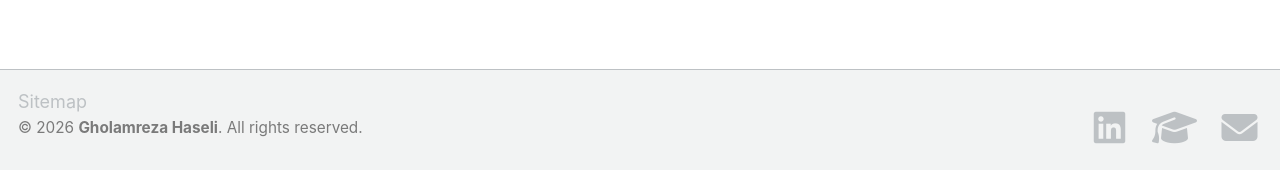
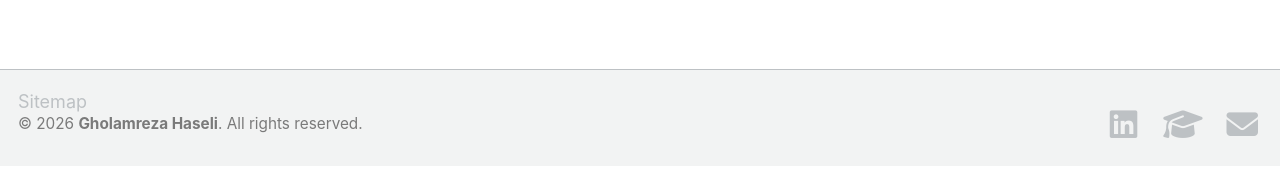
Before and after one commit to Gholamreza-Haseli/Gholamreza-Haseli.github.io, a Jekyll site: the page built from _pages/about.md, in a window 1280 px wide and 900 px high, scrolled down 585 px. Shown: the part 727-897 px from the top of the window. Built offline with Jekyll 4.4.1, drawn with Linux system fonts in a browser that asks for light colours; some web fonts are replaced; a script bundle is joined from its source files by our own code; library files that are not in the unit come from our copies.

Commit message:
Update footer.html

```diff
--- a/_includes/footer.html
+++ b/_includes/footer.html
@@ -6,15 +6,15 @@
 
   <div style="display: flex; gap: 20px; background: transparent !important;">
 
-    <a href="https://www.linkedin.com/in/gholamrezahaseli/" target="_blank" title="LinkedIn" style="font-size: 2em; color: #0077b5; background: transparent !important; text-decoration: none;">
+    <a href="https://www.linkedin.com/in/gholamrezahaseli/" target="_blank" title="LinkedIn" style="font-size: 1.75em; color: #0077b5; background: transparent !important; text-decoration: none;">
       <i class="fab fa-fw fa-linkedin"></i>
     </a>
 
-    <a href="https://scholar.google.com/citations?user=YOUR_ID" target="_blank" title="Google Scholar" style="font-size: 2em; color: #4285f4; background: transparent !important; text-decoration: none;">
+    <a href="https://scholar.google.com/citations?user=YOUR_ID" target="_blank" title="Google Scholar" style="font-size: 1.75em; color: #4285f4; background: transparent !important; text-decoration: none;">
       <i class="fas fa-fw fa-graduation-cap"></i>
     </a>
 
-    <a href="mailto:haseli.gh@gmail.com" title="Email" style="font-size: 2em; color: #d44638; background: transparent !important; text-decoration: none;">
+    <a href="mailto:haseli.gh@gmail.com" title="Email" style="font-size: 1.75em; color: #d44638; background: transparent !important; text-decoration: none;">
       <i class="fas fa-fw fa-envelope"></i>
     </a>
   </div>
```
